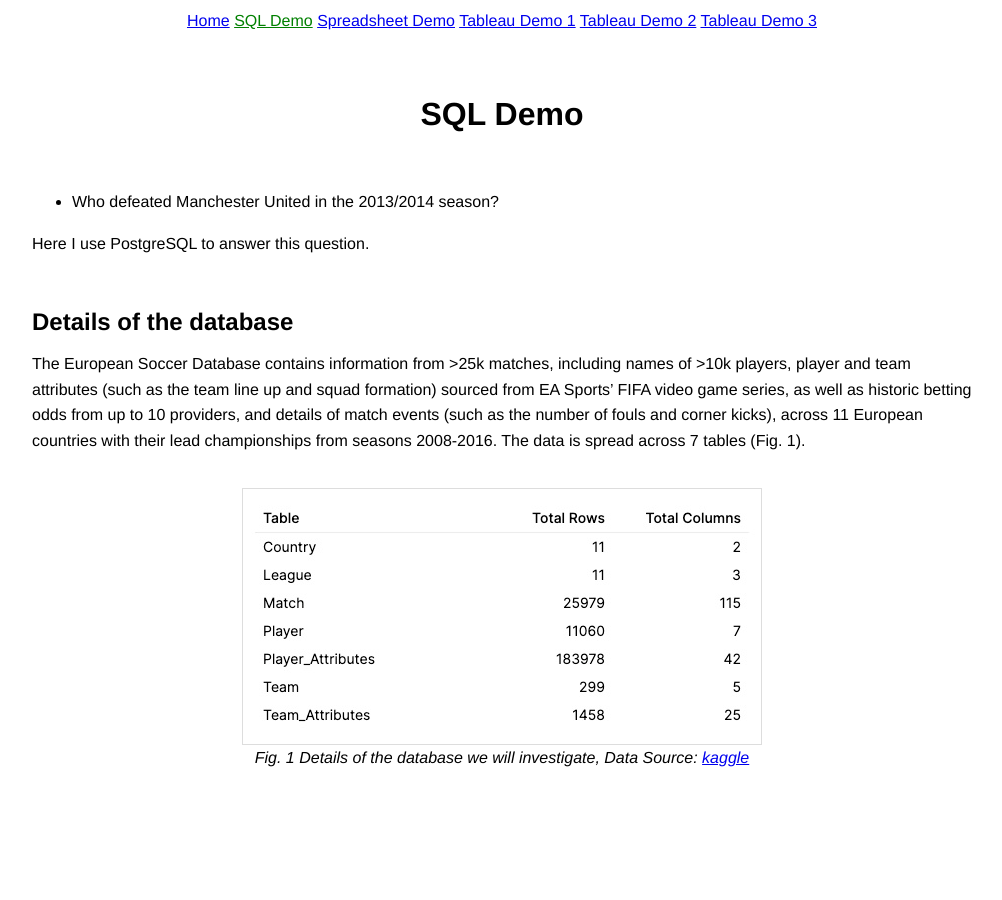
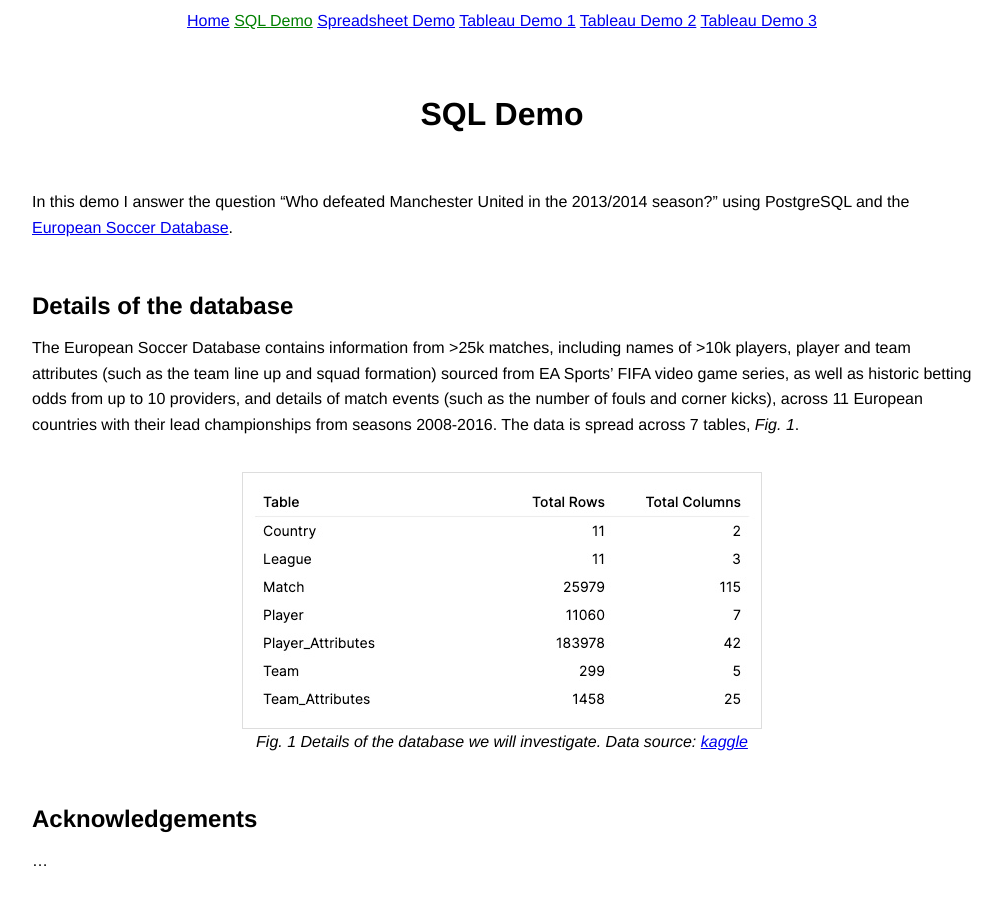
Before and after one commit to bfmkr/portfolio, a Jekyll site: the page built from SQL Demo.md, in a window 1280 px wide. Shown: the whole page, without its empty margins (138-1140 px from the left). Built offline with Jekyll 4.4.1, drawn with Linux system fonts in a browser that asks for light colours.

Commit message:
Improve text

```diff
--- a/SQL Demo.md
+++ b/SQL Demo.md
@@ -7,19 +7,21 @@ title: SQL Demo
 
 &nbsp;
 
-* Who defeated Manchester United in the 2013/2014 season?
-
-Here I use PostgreSQL to answer this question.
+In this demo I answer the question "Who defeated Manchester United in the 2013/2014 season?" using PostgreSQL and the [European Soccer Database](https://www.kaggle.com/datasets/hugomathien/soccer?resource=download).
 
 
 ## Details of the database
 
 The European Soccer Database contains information from >25k matches, including names of >10k players, player and team attributes (such as the team line up and squad formation) sourced from EA Sports' FIFA video game series, as well as historic betting odds from up to 10 providers, and details of match events (such as the number of fouls and corner kicks), across 11 European countries with their lead championships from seasons 2008-2016.
-The data is spread across 7 tables (Fig. 1).
+The data is spread across 7 tables, *Fig. 1*.
 
 <div>
 <img src="{{ "/assets/images/EU-soccer-db-details.jpg" | prepend: site.baseurl }}" alt="EU-soccer-db-details" style="border: 1px solid #ddd">
 <figcaption style="text-align:center; font-style:italic;">
-    Fig. 1 Details of the database we will investigate, Data Source: <a href="https://www.kaggle.com/datasets/hugomathien/soccer?resource=download" title="">kaggle</a>
+    Fig. 1 Details of the database we will investigate. Data source: <a href="https://www.kaggle.com/datasets/hugomathien/soccer?resource=download" title="">kaggle</a>
 </figcaption>
 </div>
+
+## Acknowledgements
+
+...
```
